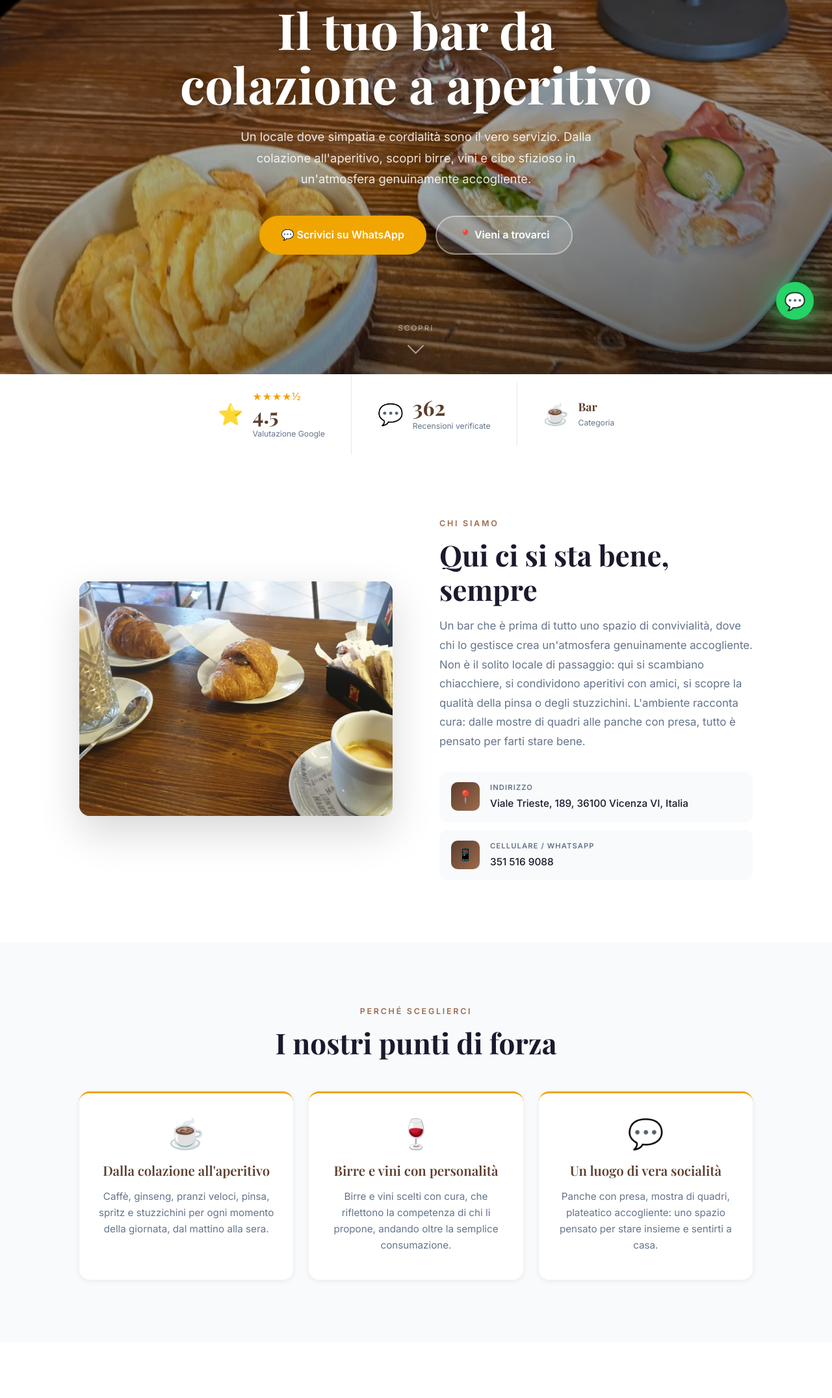
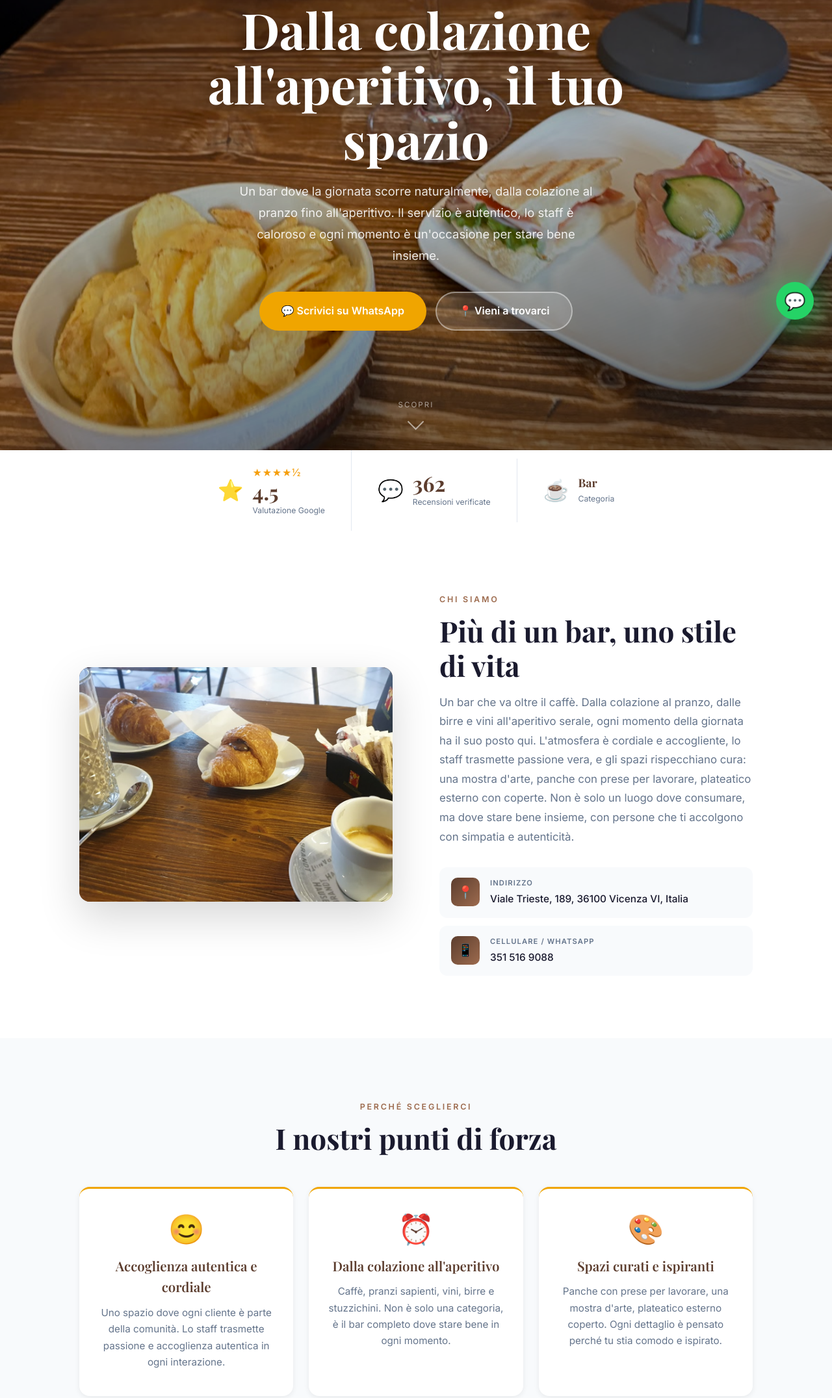
Before and after one commit to ctron8/bar-centonovantunocaffe-vicenza, a plain HTML site: page index.html in a window 1280 px wide. Shown: the part 280-2432 px from the top of the page at 65% size. Drawn offline with nearby package versions, Linux system fonts and the light colour scheme; a web font is replaced by a local one.

Commit message:
update sito

```diff
--- a/index.html
+++ b/index.html
@@ -3,7 +3,7 @@
 <head>
     <meta charset="UTF-8">
     <meta name="viewport" content="width=device-width, initial-scale=1.0">
-    <meta name="description" content="Un locale dove simpatia e cordialità sono il vero servizio. Dalla colazione all'aperitivo, scopri birre, vini e cibo sfizioso in un'atmosfera genuinamente accogliente.">
+    <meta name="description" content="Un bar dove la giornata scorre naturalmente, dalla colazione al pranzo fino all'aperitivo. Il servizio è autentico, lo staff è caloroso e ogni momento è un'occasione per stare bene insieme.">
     <title>bar centonovantunocaffé · Bar</title>
 
     <link rel="preconnect" href="https://fonts.googleapis.com">
@@ -281,7 +281,7 @@
 <section class="hero" id="hero">
     <div class="hero-bg" id="heroBg">
 
-        <img src="foto/foto_0_6a47d409.jpg" alt="bar centonovantunocaffé" loading="eager">
+        <img src="foto/foto_0_6a47d614.jpg" alt="bar centonovantunocaffé" loading="eager">
 
     </div>
     <div class="hero-overlay"></div>
@@ -290,8 +290,8 @@
             <span aria-hidden="true">☕</span>
             <span>bar centonovantunocaffé</span>
         </div>
-        <h1 class="hero-title">Il tuo bar da colazione a aperitivo</h1>
-        <p class="hero-desc">Un locale dove simpatia e cordialità sono il vero servizio. Dalla colazione all'aperitivo, scopri birre, vini e cibo sfizioso in un'atmosfera genuinamente accogliente.</p>
+        <h1 class="hero-title">Dalla colazione all'aperitivo, il tuo spazio</h1>
+        <p class="hero-desc">Un bar dove la giornata scorre naturalmente, dalla colazione al pranzo fino all'aperitivo. Il servizio è autentico, lo staff è caloroso e ogni momento è un'occasione per stare bene insieme.</p>
         <div class="hero-ctas">
 
             <a href="https://wa.me/393515169088" class="btn btn-accent" target="_blank" rel="noopener">
@@ -344,14 +344,14 @@
             <div class="sr sr-left">
                 <div class="about-media">
 
-                    <img src="foto/foto_1_6a47d409.jpg" alt="bar centonovantunocaffé" loading="lazy">
+                    <img src="foto/foto_1_6a47d614.jpg" alt="bar centonovantunocaffé" loading="lazy">
 
                 </div>
             </div>
             <div class="sr sr-right">
                 <p class="eyebrow">Chi siamo</p>
-                <h2 class="h2">Qui ci si sta bene, sempre</h2>
-                <p class="lead">Un bar che è prima di tutto uno spazio di convivialità, dove chi lo gestisce crea un'atmosfera genuinamente accogliente. Non è il solito locale di passaggio: qui si scambiano chiacchiere, si condividono aperitivi con amici, si scopre la qualità della pinsa o degli stuzzichini. L'ambiente racconta cura: dalle mostre di quadri alle panche con presa, tutto è pensato per farti stare bene.</p>
+                <h2 class="h2">Più di un bar, uno stile di vita</h2>
+                <p class="lead">Un bar che va oltre il caffè. Dalla colazione al pranzo, dalle birre e vini all'aperitivo serale, ogni momento della giornata ha il suo posto qui. L'atmosfera è cordiale e accogliente, lo staff trasmette passione vera, e gli spazi rispecchiano cura: una mostra d'arte, panche con prese per lavorare, plateatico esterno con coperte. Non è solo un luogo dove consumare, ma dove stare bene insieme, con persone che ti accolgono con simpatia e autenticità.</p>
                 <div class="info-cards">
 
                     <div class="info-card">
@@ -389,21 +389,21 @@
         <div class="features-grid">
 
             <div class="feature-card sr sr-scale sr-d1">
-                <span class="feature-icon" aria-hidden="true">☕</span>
-                <div class="feature-title">Dalla colazione all'aperitivo</div>
-                <div class="feature-text">Caffè, ginseng, pranzi veloci, pinsa, spritz e stuzzichini per ogni momento della giornata, dal mattino alla sera.</div>
+                <span class="feature-icon" aria-hidden="true">😊</span>
+                <div class="feature-title">Accoglienza autentica e cordiale</div>
+                <div class="feature-text">Uno spazio dove ogni cliente è parte della comunità. Lo staff trasmette passione e accoglienza autentica in ogni interazione.</div>
             </div>
 
             <div class="feature-card sr sr-scale sr-d2">
-                <span class="feature-icon" aria-hidden="true">🍷</span>
-                <div class="feature-title">Birre e vini con personalità</div>
-                <div class="feature-text">Birre e vini scelti con cura, che riflettono la competenza di chi li propone, andando oltre la semplice consumazione.</div>
+                <span class="feature-icon" aria-hidden="true">⏰</span>
+                <div class="feature-title">Dalla colazione all'aperitivo</div>
+                <div class="feature-text">Caffè, pranzi sapienti, vini, birre e stuzzichini. Non è solo una categoria, è il bar completo dove stare bene in ogni momento.</div>
             </div>
 
             <div class="feature-card sr sr-scale sr-d3">
-                <span class="feature-icon" aria-hidden="true">💬</span>
-                <div class="feature-title">Un luogo di vera socialità</div>
-                <div class="feature-text">Panche con presa, mostra di quadri, plateatico accogliente: uno spazio pensato per stare insieme e sentirti a casa.</div>
+                <span class="feature-icon" aria-hidden="true">🎨</span>
+                <div class="feature-title">Spazi curati e ispiranti</div>
+                <div class="feature-text">Panche con prese per lavorare, una mostra d'arte, plateatico esterno coperto. Ogni dettaglio è pensato perché tu stia comodo e ispirato.</div>
             </div>
 
         </div>
@@ -422,17 +422,17 @@
         <div class="gg-3">
 
             <div class="gallery-item gi-1 sr sr-scale sr-d1">
-                <img src="foto/foto_0_6a47d409.jpg" alt="bar centonovantunocaffé — foto 1" loading="lazy">
+                <img src="foto/foto_0_6a47d614.jpg" alt="bar centonovantunocaffé — foto 1" loading="lazy">
             </div>
 
 
             <div class="gallery-item gi-2 sr sr-scale sr-d2">
-                <img src="foto/foto_1_6a47d409.jpg" alt="bar centonovantunocaffé — foto 2" loading="lazy">
+                <img src="foto/foto_1_6a47d614.jpg" alt="bar centonovantunocaffé — foto 2" loading="lazy">
             </div>
 
 
             <div class="gallery-item gi-3 sr sr-scale sr-d3">
-                <img src="foto/foto_2_6a47d409.jpg" alt="bar centonovantunocaffé — foto 3" loading="lazy">
+                <img src="foto/foto_2_6a47d614.jpg" alt="bar centonovantunocaffé — foto 3" loading="lazy">
             </div>
 
         </div>
@@ -446,7 +446,7 @@
         <div class="sr" style="text-align:center;">
             <p class="eyebrow">Contattaci</p>
             <h2 class="h2">Vieni a trovarci</h2>
-            <p class="lead" style="margin:0 auto;">Vieni a scoprire il bar che mancava. Siamo qui dalla colazione alla sera: per un caffè, un aperitivo, o per stare semplicemente insieme.</p>
+            <p class="lead" style="margin:0 auto;">Vieni a trovarci su Viale Trieste: ti aspettiamo con un sorriso e il tuo momento perfetto, che sia caffè o aperitivo.</p>
         </div>
         <div class="contact-cards">
 
```
Also changed, not shown: foto/foto_0_6a47d614.jpg (renamed from foto/foto_0_6a47d409.jpg), foto/foto_1_6a47d614.jpg (renamed from foto/foto_1_6a47d409.jpg), foto/foto_2_6a47d614.jpg (renamed from foto/foto_2_6a47d409.jpg).
